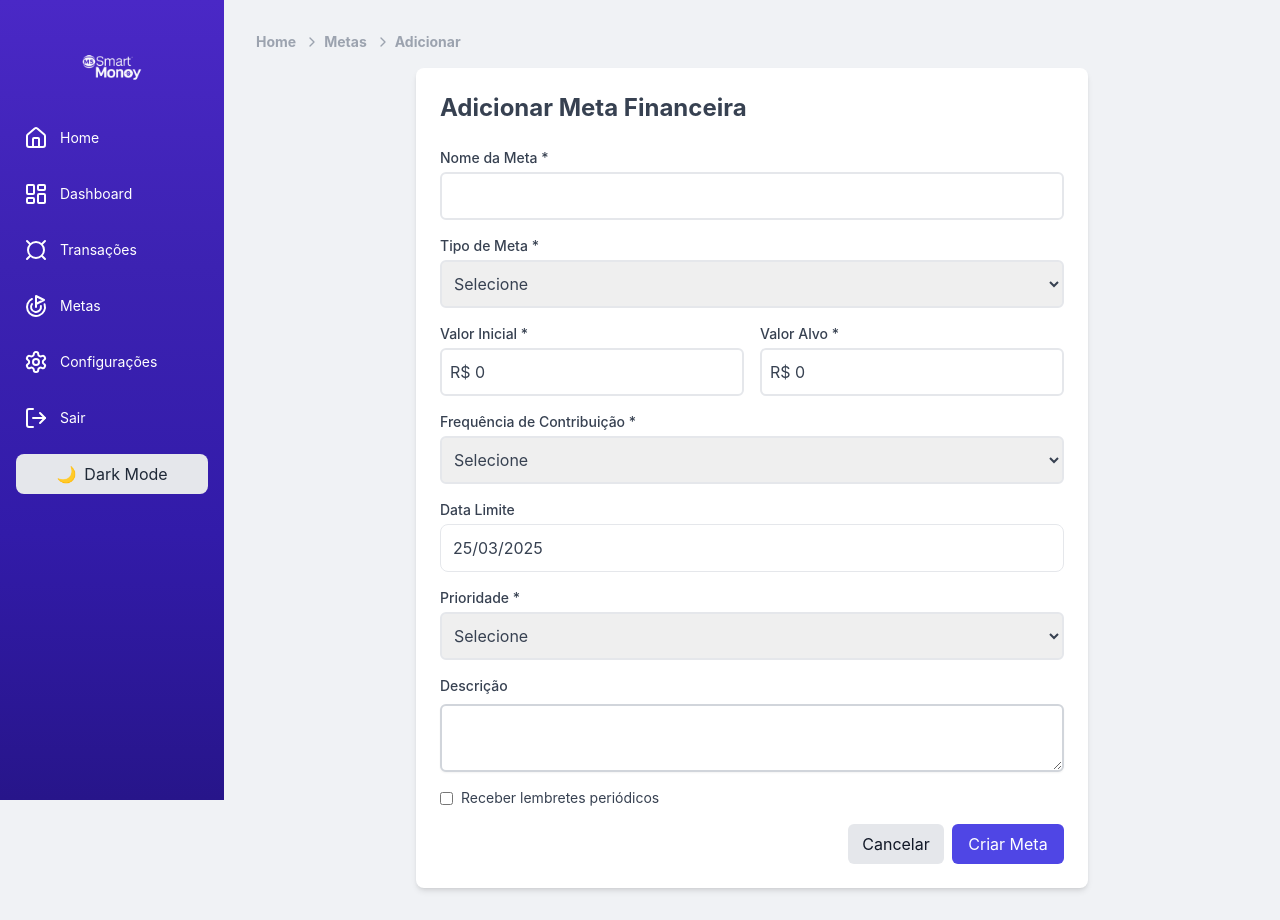
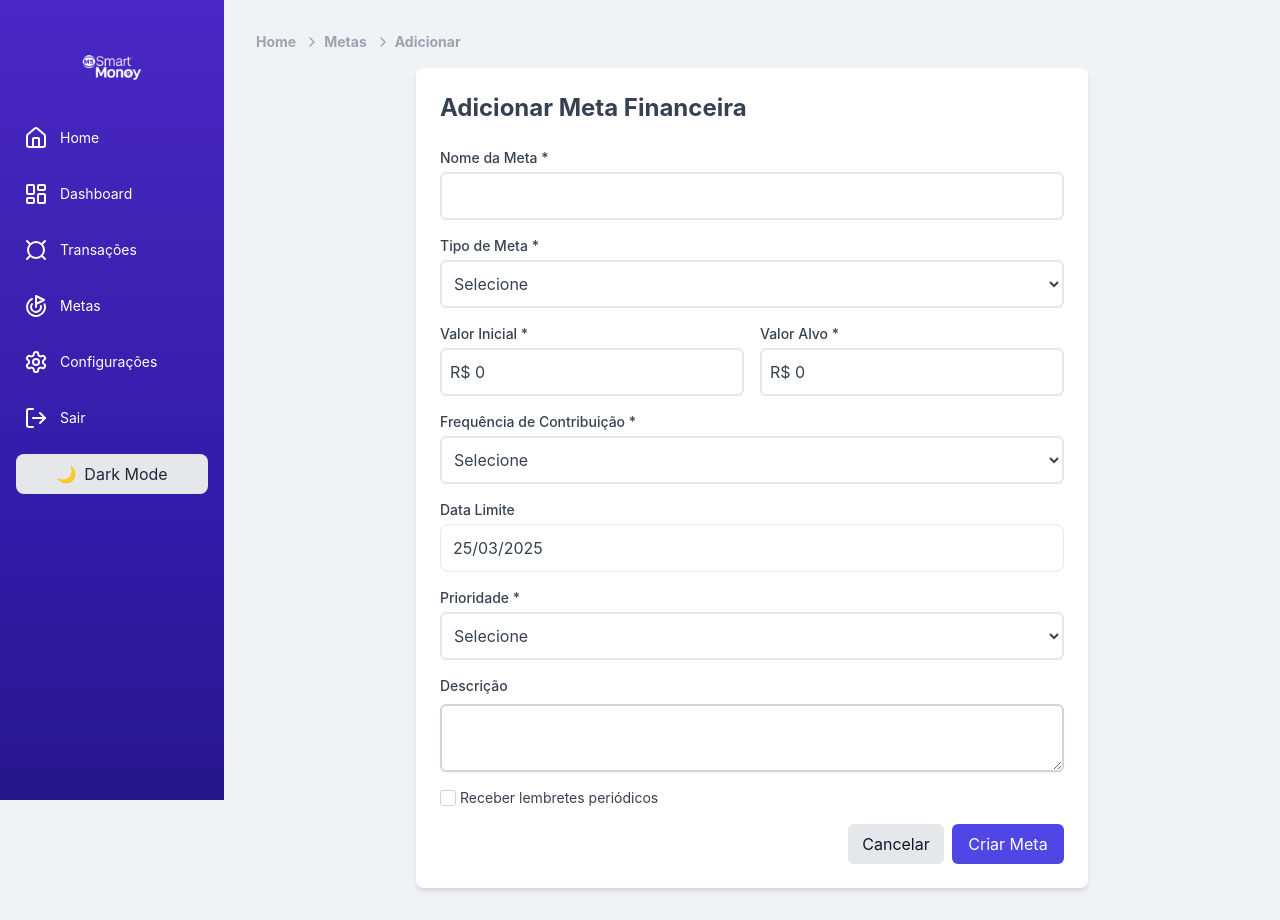
Before and after one commit to Mateus0808/money-flow, a Next.js app: page /metas/adicionar in a window 1280 px wide. Built offline with nearby package versions, Linux system fonts and the light colour scheme.

Commit message:
fix:background colors when changing theme

```diff
--- a/src/app/(auth)/layout.tsx
+++ b/src/app/(auth)/layout.tsx
@@ -13,7 +13,7 @@ export default function AuthLayout({ children }: { children: React.ReactNode })
           priority
           style={{ width: "400px", height: "400px" }}
         />
-        <Link href='/' className="absolute top-8 left-14">
+        <Link href='/' className="absolute top-4 left-6 md:top-8 md:left-8 lg:left-14">
           <Image
             height={64}
             width={64}
--- a/src/components/shared/TransactionCategories.tsx
+++ b/src/components/shared/TransactionCategories.tsx
@@ -80,7 +80,7 @@ export const TransactionCategories = ({
 }: TransactionCategoriesProps) => {
   return (
     <select
-      className="w-full text-gray-700 dark:text-textLight dark:bg-cardDark placeholder:text-white h-12 border-2 dark:border-gray-700 border-gray-300 rounded-lg py-2 px-4 mt-1 focus:outline-none focus:ring-2 focus:ring-blue-500"
+      className="w-full text-gray-700 dark:text-textLight bg-transparent dark:bg-cardDark placeholder:text-white h-12 border-2 dark:border-gray-700 border-gray-300 rounded-lg py-2 px-4 mt-1 focus:outline-none focus:ring-2 focus:ring-blue-500"
       {...props}
       value={value}
     >
--- a/src/components/ui/CheckBoxField.tsx
+++ b/src/components/ui/CheckBoxField.tsx
@@ -9,12 +9,17 @@ interface CheckBoxFieldProps extends InputHTMLAttributes<HTMLInputElement> {
 
 export const CheckBoxField = ({ label, register, error }: CheckBoxFieldProps) => {
   return (
-    <label className="flex items-center">
+    <label className="flex items-center gap-1">
       <input
         {...register}
         type="checkbox"
         id={register.name}
-        className="mr-2 focus:outline-none focus:ring-2 focus:ring-offset-0 focus:ring-indigo-500"
+        className="w-4 h-4 border border-gray-300 rounded-sm bg-white
+          checked:bg-blue-600 checked:border-transparent
+          focus:ring-2 focus:ring-blue-300 appearance-none cursor-pointer
+          relative before:content-['✔'] before:absolute before:left-1/2 before:top-1/2
+          before:-translate-x-1/2 before:-translate-y-1/2 before:scale-0
+          checked:before:scale-100 checked:before:text-white"
         aria-invalid={!!error}
       />
       <span className="text-sm text-gray-700 dark:text-textLight">{label}</span>
--- a/src/components/ui/CustomDatePicker.tsx
+++ b/src/components/ui/CustomDatePicker.tsx
@@ -24,7 +24,7 @@ export const CustomDatePicker: React.FC<DatePickerProps> = ({ label, selected, o
         dateFormat="dd/MM/yyyy"
         placeholderText="dd/mm/aaaa"
         className={clsx(
-          'w-full px-3 py-2 h-12 border rounded-lg dark:bg-transparent text-gray-700 dark:border-gray-700',
+          'w-full px-3 py-2 h-12 border rounded-lg bg-transparent dark:bg-cardDark text-gray-700 dark:border-gray-700',
           'dark:text-textLight focus:outline-none focus:ring-2 focus:ring-offset-0 focus:ring-indigo-500'
         )}
       />
--- a/src/components/ui/InputField.tsx
+++ b/src/components/ui/InputField.tsx
@@ -15,7 +15,7 @@ export const InputField = ({ label, register, error, ...props }: InputFieldProps
       <input
         {...register}
         {...props}
-        className={clsx('h-12 text-gray-700 dark:text-textLight dark:bg-transparent',
+        className={clsx('h-12 text-gray-700 bg-transparent dark:text-textLight',
           'dark:border-gray-700 border-gray-200 rounded-md p-2 block w-full border-2',
           'focus:outline-none focus:ring-2 focus:ring-offset-0 focus:ring-indigo-500'
         )}
--- a/src/components/ui/SelectField.tsx
+++ b/src/components/ui/SelectField.tsx
@@ -28,7 +28,7 @@ export const SelectField = ({
       <select {...register} {...props} className={clsx(
         'mt-1 h-12 block w-full border-2 border-gray-200 rounded-md p-2',
         'focus:outline-none focus:ring-2 focus:ring-offset-0 focus:ring-indigo-500',
-        'text-gray-700 dark:bg-cardDark dark:text-textLight dark:border-gray-700'
+        'text-gray-700 bg-transparent dark:bg-cardDark dark:text-textLight dark:border-gray-700'
       )}>
         {showDefaultOption && <option value="">Selecione</option>}
         {options.map(({ label, value }) => (
--- a/src/components/ui/TextAreaField.tsx
+++ b/src/components/ui/TextAreaField.tsx
@@ -19,7 +19,7 @@ export const TextAreaField = ({ label, register, error }: TextAreaFieldProps) =>
         {...register}
         className={clsx(
           'rounded-md shadow-sm mt-1 block w-full px-3 py-2 border-2 border-gray-300',
-          'text-gray-700 dark:border-gray-700 dark:text-textLight dark:bg-transparent',
+          'text-gray-700 dark:bg-cardDark dark:border-gray-700 dark:text-textLight bg-transparent',
           'focus:outline-none focus:ring-2 focus:ring-offset-0 focus:ring-indigo-500'
         )}
       />
```
